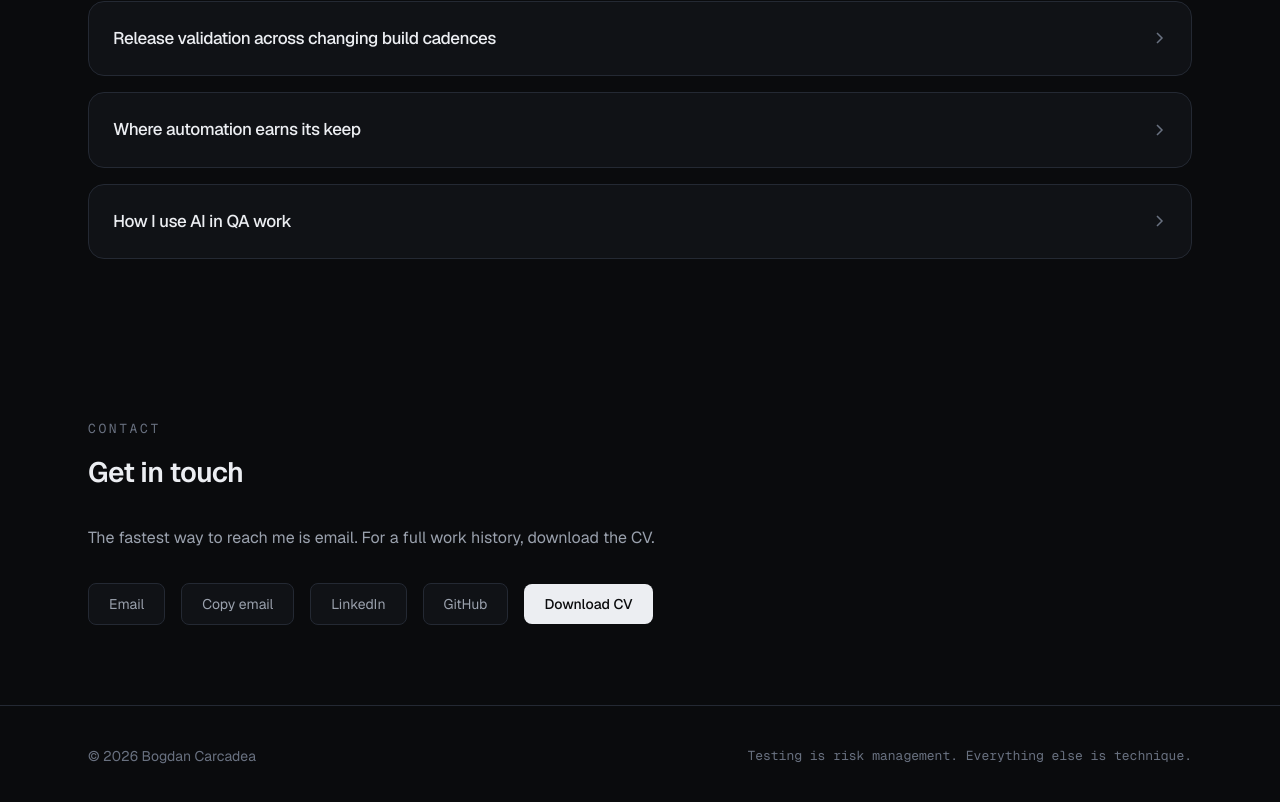
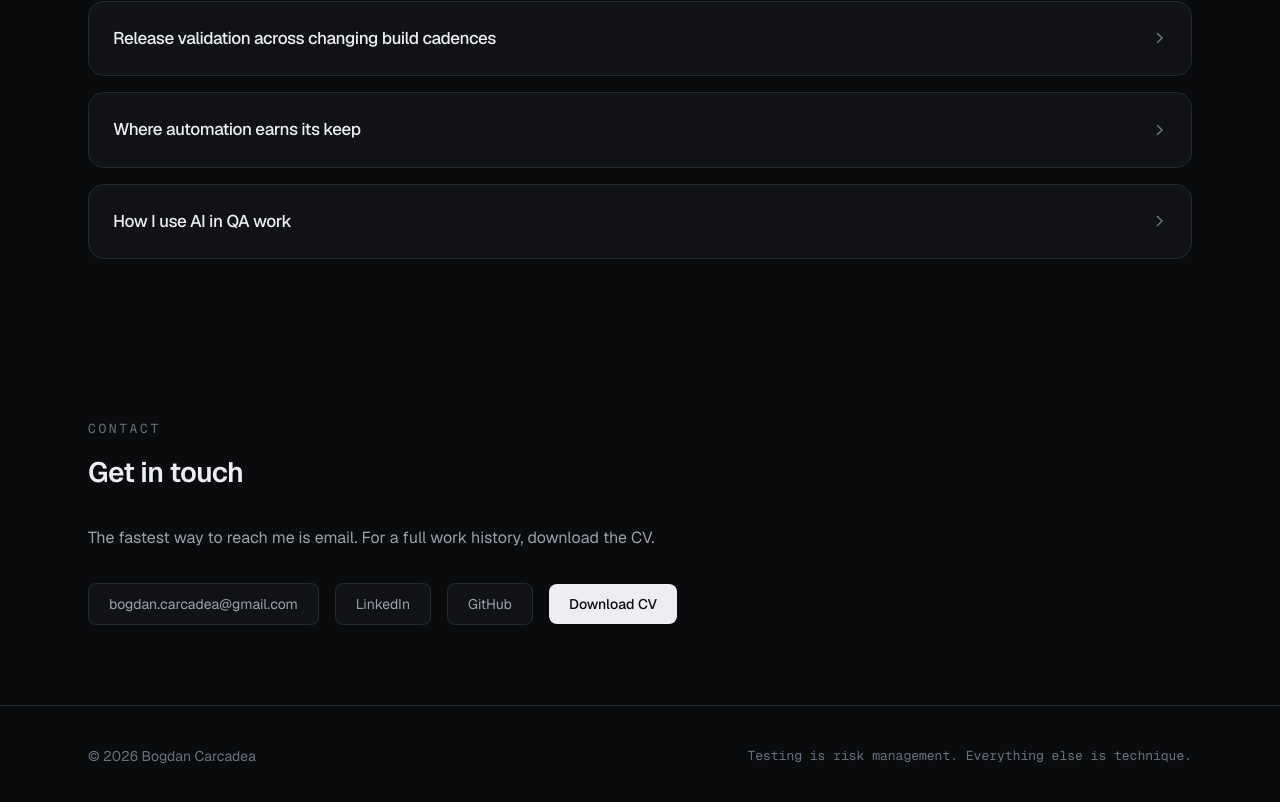
Before and after one commit to cmbogdan99-dotcom/qa-portfolio, a Next.js app: page / in a window 1280 px wide. Shown: the part 5908-6710 px from the top of the page. Built offline with nearby package versions, Linux system fonts and the light colour scheme.

Commit message:
feat: email button copies to clipboard, add AC Origins/Odyssey/Mirage/Black Flag Remake to gallery

```diff
--- a/src/components/Contact.tsx
+++ b/src/components/Contact.tsx
@@ -27,18 +27,12 @@ export function Contact() {
             download the CV.
           </p>
           <div className="mt-8 flex flex-wrap items-center gap-4">
-            <a
-              href={`mailto:${links.email}`}
-              className="rounded-lg border border-line bg-surface px-5 py-2.5 text-sm text-muted transition-colors hover:border-faint hover:text-foreground"
-            >
-              Email
-            </a>
             <button
               type="button"
               onClick={copyEmail}
               className="rounded-lg border border-line bg-surface px-5 py-2.5 text-sm text-muted transition-colors hover:border-faint hover:text-foreground"
             >
-              {copied ? "Copied!" : "Copy email"}
+              {copied ? "Copied!" : links.email}
             </button>
             <a
               href={links.linkedin}
--- a/src/content/site.ts
+++ b/src/content/site.ts
@@ -260,6 +260,10 @@ export const gallery: GalleryItem[] = [
       { slug: "ac-valhalla-dawn-of-ragnarok", name: "Dawn of Ragnarök" },
     ],
   },
+  { slug: "ac-mirage", name: "Assassin's Creed Mirage", studio: "Ubisoft", detail: "Action · PS5, Xbox Series, PC" },
+  { slug: "ac-origins", name: "Assassin's Creed Origins", studio: "Ubisoft", detail: "Open-world action · PlayStation, Xbox, PC" },
+  { slug: "ac-odyssey", name: "Assassin's Creed Odyssey", studio: "Ubisoft", detail: "Open-world action · PlayStation, Xbox, PC" },
+  { slug: "ac-black-flag-remake", name: "Assassin's Creed IV: Black Flag Remake", studio: "Ubisoft", detail: "Action · PS5, Xbox Series, PC" },
   { slug: "watch-dogs-legion", name: "Watch Dogs: Legion", studio: "Ubisoft", detail: "Open-world action · PlayStation, Xbox, PC, Stadia" },
   { slug: "avatar", name: "Avatar: Frontiers of Pandora", studio: "Ubisoft", detail: "Open-world action · PS5, Xbox Series, PC" },
   { slug: "rainbow-six-siege", name: "Rainbow Six Siege", studio: "Ubisoft", detail: "Tactical shooter · PlayStation, Xbox, PC" },
```
